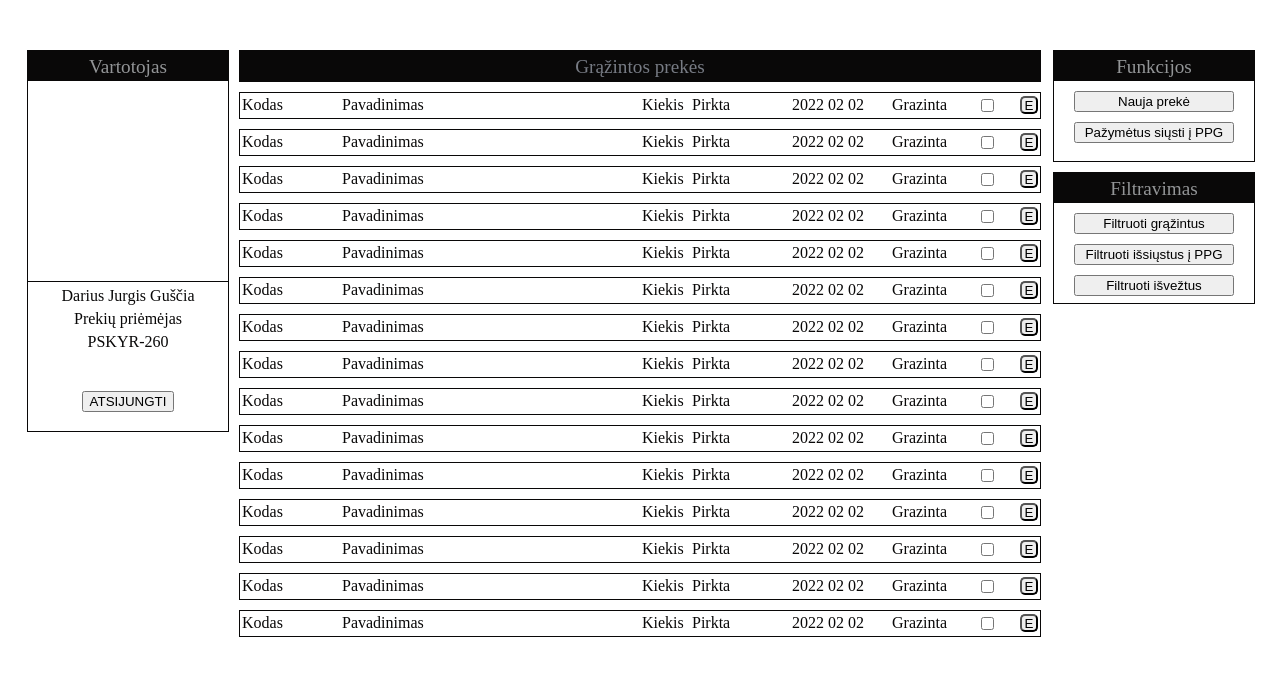
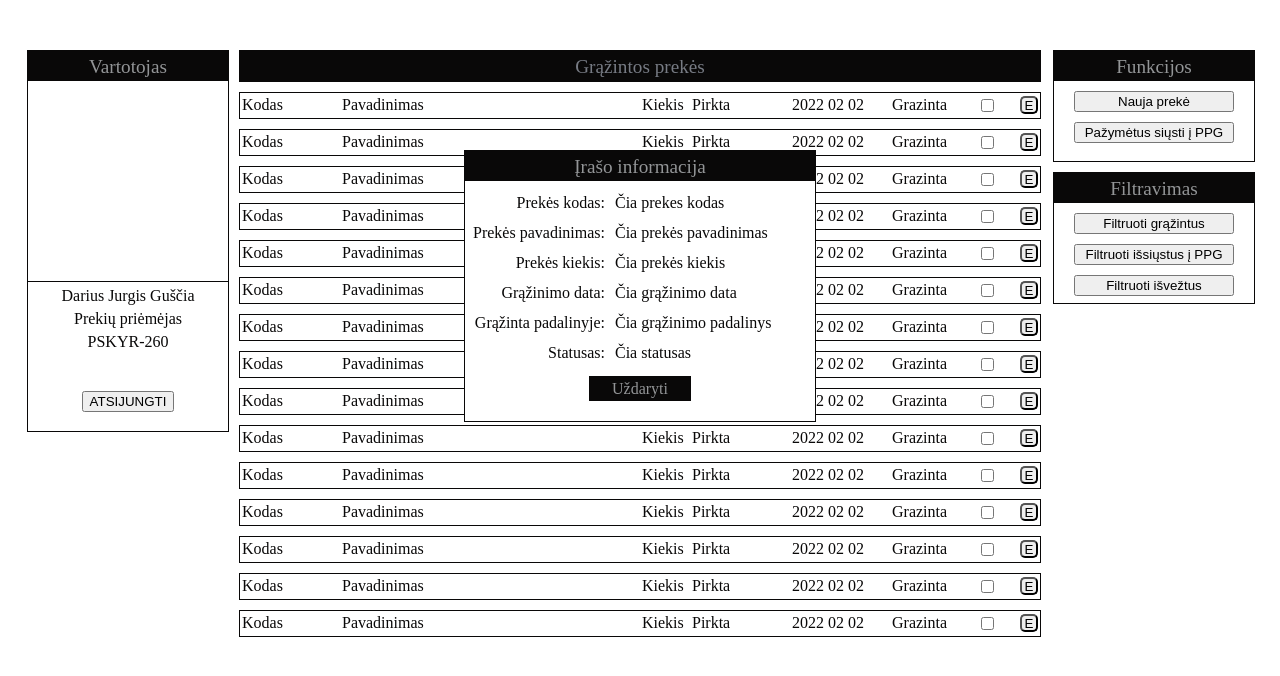
Before and after one commit to JurgisGuscia/returns, a React (Create React App) app: page / in a window 1280 px wide. Shown: the top 676 px of the page. Built offline with nearby package versions, Linux system fonts and the light colour scheme.

Commit message:
added info card component

```diff
--- a/src/App.css
+++ b/src/App.css
@@ -4,6 +4,7 @@
   --color-3: #7b8487;
   --color-4: #777b84;
   --border: solid var(--color-1) 1px;
+  cursor: default;
 }
 .app {
   width: 1226px;
--- a/src/App.js
+++ b/src/App.js
@@ -1,11 +1,20 @@
 import React from "react";
-import { Body, Control, Header, User, NewMerc, Backdrop } from "./components";
+import {
+  Body,
+  Control,
+  Header,
+  User,
+  NewMerc,
+  Backdrop,
+  Info_card,
+} from "./components";
 import "./App.css";
 const App = () => {
   return (
     <div className="app">
       <Backdrop />
       <NewMerc />
+      <Info_card />
       <div className="user-dashboard">
         <User />
       </div>
--- a/src/components/index.js
+++ b/src/components/index.js
@@ -5,3 +5,4 @@ export { default as User } from "./user/User";
 export { default as Card } from "./card/Card";
 export { default as NewMerc } from "./new_merc/New_merc";
 export { default as Backdrop } from "./backdrop/Backdrop";
+export { default as Info_card } from "./info_card/Info_card";
--- /dev/null
+++ b/src/components/info_card/Info_card.jsx
@@ -0,0 +1,64 @@
+import React from "react";
+import "./info_card.css";
+const Info_card = () => {
+  return (
+    <div className="info-card-container">
+      <div className="info-card-container__header">Įrašo informacija</div>
+      <div className="info-card-container__content">
+        <div className="info-card-container__content__line">
+          <label className="info-card-container__content__line__label">
+            Prekės kodas:
+          </label>
+          <p className="info-card-container__content__line__paragraph">
+            Čia prekes kodas
+          </p>
+        </div>
+        <div className="info-card-container__content__line">
+          <label className="info-card-container__content__line__label">
+            Prekės pavadinimas:
+          </label>
+          <p className="info-card-container__content__line__paragraph">
+            Čia prekės pavadinimas
+          </p>
+        </div>
+        <div className="info-card-container__content__line">
+          <label className="info-card-container__content__line__label">
+            Prekės kiekis:
+          </label>
+          <p className="info-card-container__content__line__paragraph">
+            Čia prekės kiekis
+          </p>
+        </div>
+        <div className="info-card-container__content__line">
+          <label className="info-card-container__content__line__label">
+            Grąžinimo data:
+          </label>
+          <p className="info-card-container__content__line__paragraph">
+            Čia grąžinimo data
+          </p>
+        </div>
+        <div className="info-card-container__content__line">
+          <label className="info-card-container__content__line__label">
+            Grąžinta padalinyje:
+          </label>
+          <p className="info-card-container__content__line__paragraph">
+            Čia grąžinimo padalinys
+          </p>
+        </div>
+        <div className="info-card-container__content__line">
+          <label className="info-card-container__content__line__label">
+            Statusas:
+          </label>
+          <p className="info-card-container__content__line__paragraph">
+            Čia statusas
+          </p>
+        </div>
+        <div type="button" className="info-card-container__content__button">
+          Uždaryti
+        </div>
+      </div>
+    </div>
+  );
+};
+
+export default Info_card;
--- /dev/null
+++ b/src/components/info_card/info_card.css
@@ -0,0 +1,60 @@
+.info-card-container {
+  border: var(--border);
+  width: 350px;
+  height: 270px;
+  position: absolute;
+  left: 0;
+  right: 0;
+  margin: auto;
+  margin-top: 100px;
+  background-color: white;
+}
+.info-card-container__header {
+  height: 25px;
+  padding-top: 5px;
+  font-size: 1.2rem;
+  width: 100%;
+  background-color: var(--color-1);
+  color: var(--color-2);
+  margin-bottom: 10px;
+  text-align: center;
+}
+.info-card-container__content__line {
+  width: 100%;
+  height: 22px;
+  padding-top: 3px;
+  margin-bottom: 5px;
+}
+.info-card-container__content__line__label {
+  display: block;
+  float: left;
+  margin: 0;
+  width: 140px;
+  height: 22px;
+  text-align: right;
+}
+.info-card-container__content__line__paragraph {
+  display: block;
+  margin: 0;
+  float: right;
+  width: 200px;
+  height: 22px;
+  text-align: left;
+}
+.info-card-container__content__button {
+  width: 100px;
+  height: 20px;
+  padding-top: 3px;
+  border: var(--border);
+  text-align: center;
+  background-color: var(--color-1);
+  color: var(--color-2);
+  margin: auto;
+  margin-top: 10px;
+  transition: ease-in-out 0.1s;
+}
+.info-card-container__content__button:hover {
+  background-color: var(--color-2);
+  color: var(--color-1);
+  transition: ease-in-out 0.1s;
+}
```
